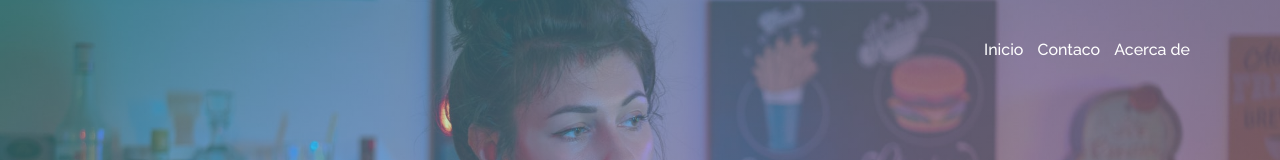
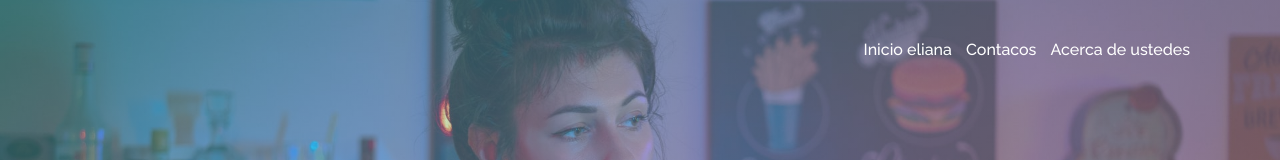
Before and after one commit to lizhetcanaza21/web-negocios, a plain HTML site: page index.html in a window 1280 px wide. Shown: the top 160 px of the page. Drawn offline with Linux system fonts and the light colour scheme.

Commit message:
Descripción del cambio

```diff
--- a/index.html
+++ b/index.html
@@ -10,9 +10,9 @@
 <body>
     <header class="header">
         <nav class="contenedor menu-nav">
-            <a href="#">Inicio</a>
-            <a href="#">Contaco</a>
-            <a href="#">Acerca de</a>
+            <a href="#">Inicio eliana</a>
+            <a href="#">Contacos</a>
+            <a href="#">Acerca de ustedes</a>
         </nav>
 
         <div class="contenedor hero">
```
